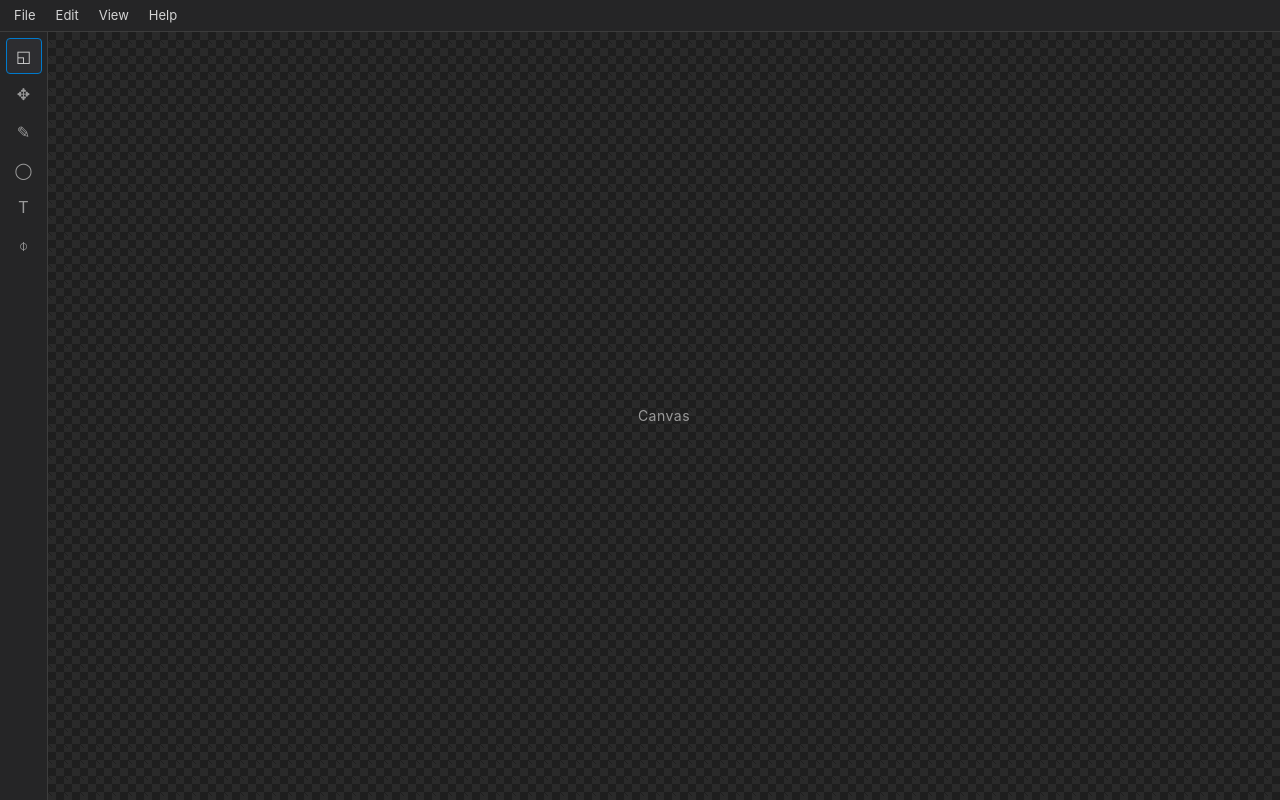
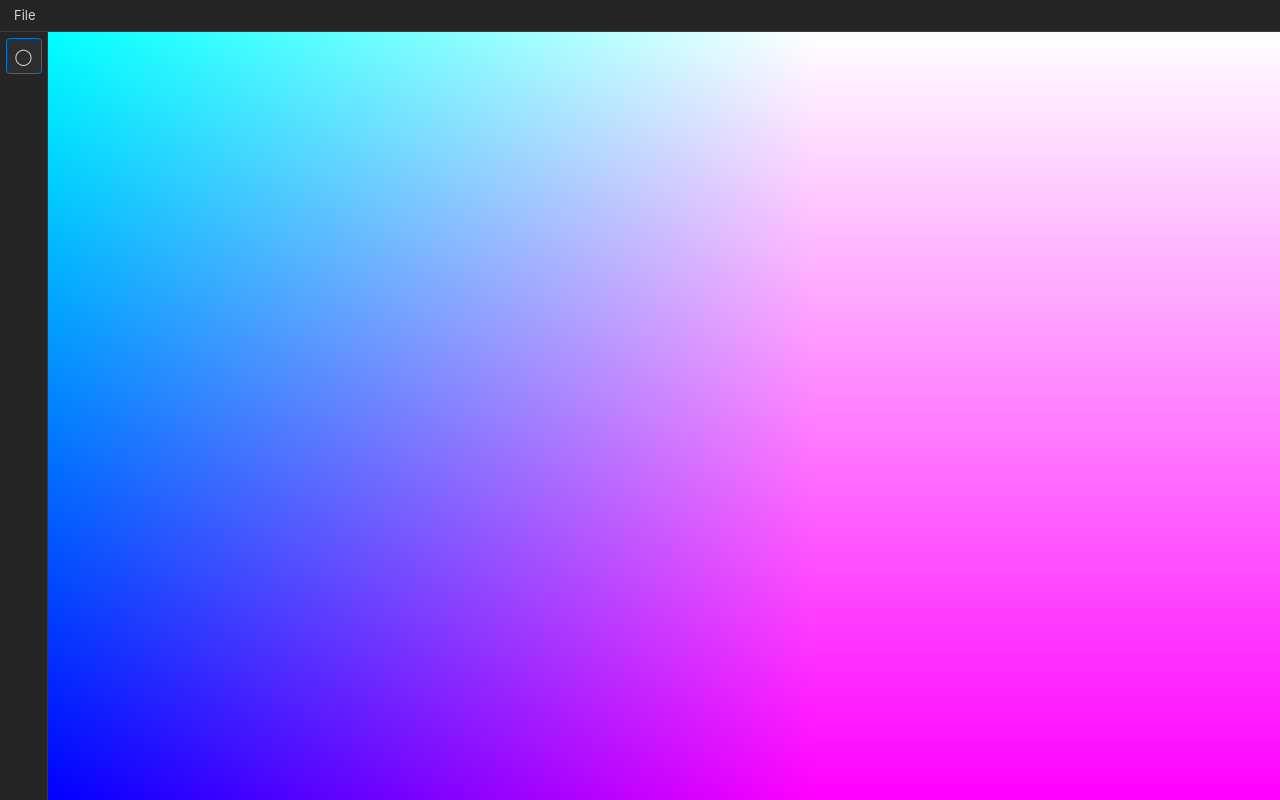
Before and after one commit to Nufeen/shadershop, a React (Vite) app: page / in a window 1280 px wide. Built offline with nearby package versions, Linux system fonts and the light colour scheme.

Commit message:
Add empty shader

```diff
--- a/package.json
+++ b/package.json
@@ -9,6 +9,7 @@
     "preview": "vite preview"
   },
   "dependencies": {
+    "p5": "^1.11.2",
     "react": "^19.0.0",
     "react-dom": "^19.0.0"
   },
--- a/src/App.css
+++ b/src/App.css
@@ -129,20 +129,11 @@ body,
 /* Canvas */
 .canvas {
   flex: 1;
-  display: flex;
-  align-items: center;
-  justify-content: center;
-  background:
-    linear-gradient(45deg, #2a2a2a 25%, transparent 25%) 0 0 / 16px 16px,
-    linear-gradient(-45deg, #2a2a2a 25%, transparent 25%) 0 8px / 16px 16px,
-    linear-gradient(45deg, transparent 75%, #2a2a2a 75%) 8px -8px / 16px 16px,
-    linear-gradient(-45deg, transparent 75%, #2a2a2a 75%) -8px 0 / 16px 16px,
-    var(--bg);
+  position: relative;
   overflow: hidden;
+  background: #000;
 }
 
-.canvas-surface {
-  color: var(--text-dim);
-  font-size: 14px;
-  letter-spacing: 0.5px;
+.canvas canvas {
+  display: block;
 }
--- a/src/components/Canvas.jsx
+++ b/src/components/Canvas.jsx
@@ -1,7 +1,54 @@
+import { useEffect, useRef } from 'react'
+import p5 from 'p5'
+import vertSrc from '../shaders/basic.vert?raw'
+import fragSrc from '../shaders/blur.glsl?raw'
+
 export default function Canvas() {
-  return (
-    <main className="canvas">
-      <div className="canvas-surface">Canvas</div>
-    </main>
-  )
+  const containerRef = useRef(null)
+
+  useEffect(() => {
+    const container = containerRef.current
+
+    const sketch = (p) => {
+      let shader
+
+      const sizeFromContainer = () => {
+        const w = Math.max(1, container.clientWidth)
+        const h = Math.max(1, container.clientHeight)
+        return [w, h]
+      }
+
+      p.setup = () => {
+        const [w, h] = sizeFromContainer()
+        p.createCanvas(w, h, p.WEBGL)
+        p.noStroke()
+        shader = p.createShader(vertSrc, fragSrc)
+        p.shader(shader)
+      }
+
+      p.draw = () => {
+        shader.setUniform('uResolution', [p.width, p.height])
+        shader.setUniform('uTime', p.millis() / 1000)
+        shader.setUniform('uBlurRadius', 0.01)
+        p.rect(0, 0, p.width, p.height)
+      }
+
+      p.windowResized = () => {
+        const [w, h] = sizeFromContainer()
+        p.resizeCanvas(w, h)
+      }
+    }
+
+    const instance = new p5(sketch, container)
+
+    const ro = new ResizeObserver(() => instance.windowResized())
+    ro.observe(container)
+
+    return () => {
+      ro.disconnect()
+      instance.remove()
+    }
+  }, [])
+
+  return <main className="canvas" ref={containerRef} />
 }
--- a/src/components/Toolbar.jsx
+++ b/src/components/Toolbar.jsx
@@ -1,16 +1,11 @@
 import { useState } from 'react'
 
 const TOOLS = [
-  { id: 'select', label: 'Select', glyph: '◱' },
-  { id: 'pan', label: 'Pan', glyph: '✥' },
-  { id: 'draw', label: 'Draw', glyph: '✎' },
-  { id: 'shape', label: 'Shape', glyph: '◯' },
-  { id: 'text', label: 'Text', glyph: 'T' },
-  { id: 'eyedrop', label: 'Pick', glyph: '⌽' },
+  { id: 'blur', label: 'Blur', glyph: '◯' },
 ]
 
 export default function Toolbar() {
-  const [active, setActive] = useState('select')
+  const [active, setActive] = useState('blur')
   return (
     <aside className="toolbar">
       {TOOLS.map((tool) => (
--- a/src/components/TopMenu.jsx
+++ b/src/components/TopMenu.jsx
@@ -1,10 +1,7 @@
 import { useEffect, useRef, useState } from 'react'
 
 const MENUS = [
-  { label: 'File', items: ['New', 'Open…', 'Save', 'Save As…', 'Export…'] },
-  { label: 'Edit', items: ['Undo', 'Redo', 'Cut', 'Copy', 'Paste'] },
-  { label: 'View', items: ['Zoom In', 'Zoom Out', 'Reset View', 'Toggle Grid'] },
-  { label: 'Help', items: ['Documentation', 'About'] },
+  { label: 'File', items: ['Load', 'Export'] },
 ]
 
 export default function TopMenu() {
```
Also changed, not shown: src/shaders/basic.vert (added), src/shaders/blur.glsl (added), 1 other file (tests, documents, lock files or other folders).
